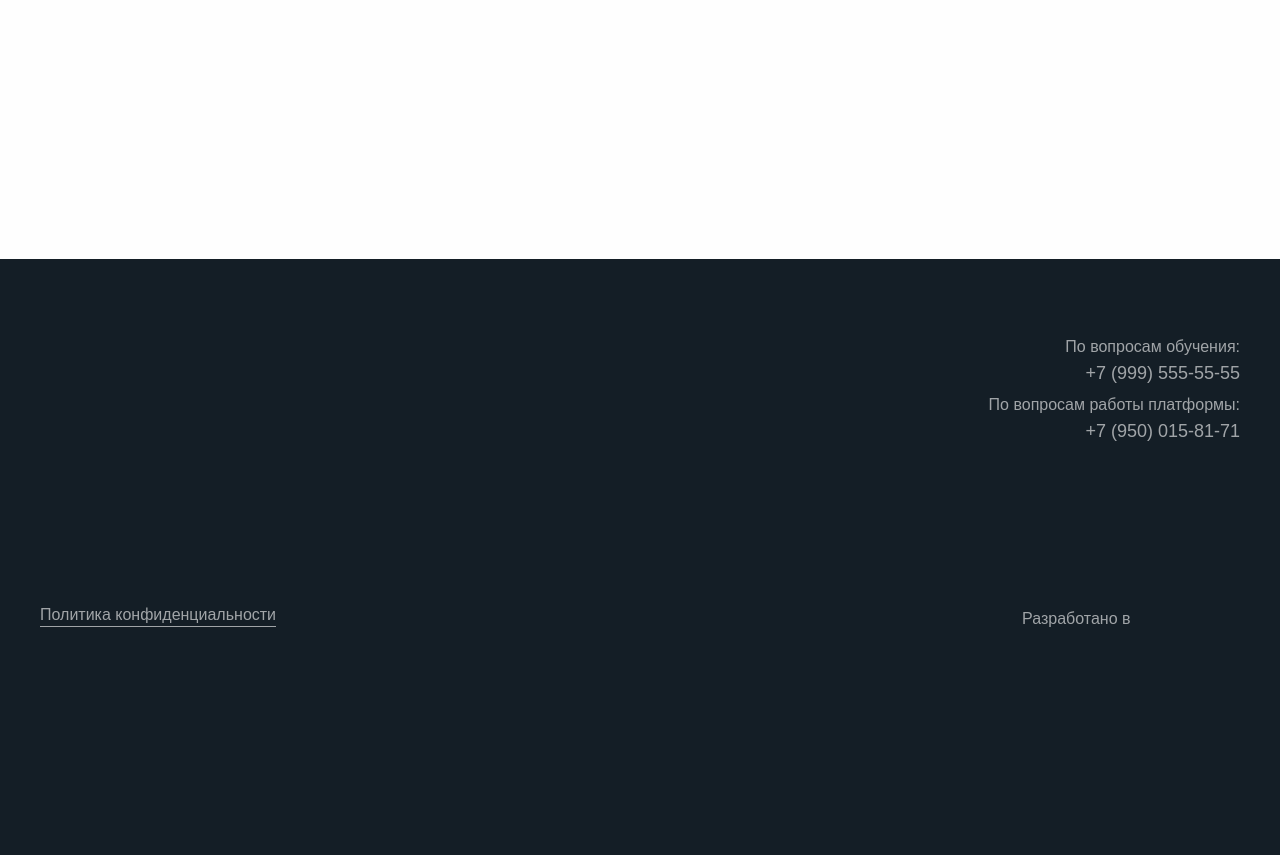
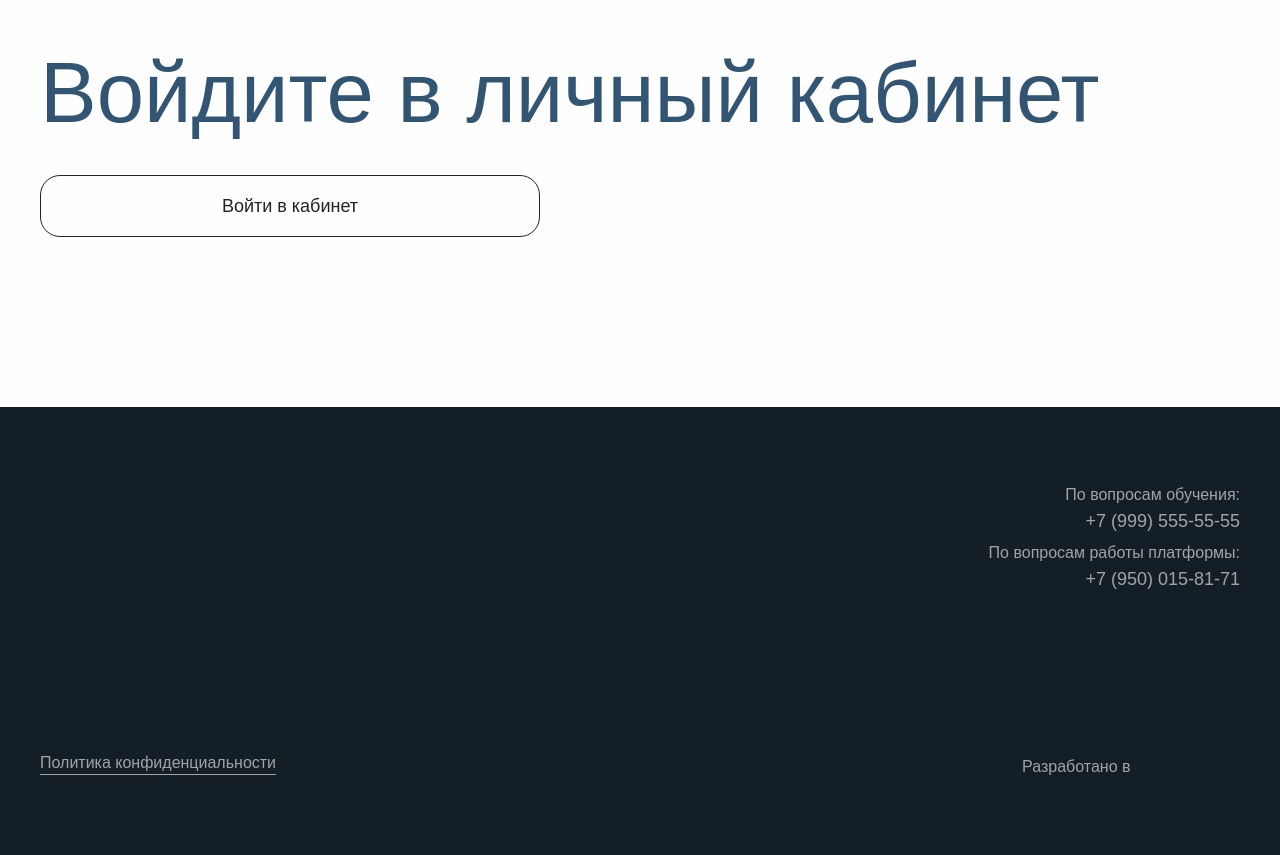
Before and after one commit to Blackbrow1/transpit, a PHP site: page /modules/admin/index.php in a window 1280 px wide. Shown: the part 93-948 px from the top of the page. Before the commit the page ends 720 px from the top, so only its background shows below. Run offline with PHP 8.4, Linux system fonts and the light colour scheme; style sheets or scripts are compiled from the project's sources; some libraries are stand-ins or nearby versions; some web fonts are replaced.

Commit message:
Добавил логику отображения страниц при переходе в окне браузера

```diff
--- a/gulpfile.js
+++ b/gulpfile.js
@@ -145,7 +145,7 @@ export function fonts() {
 }
 
 export function scripts() {
-  return src(`${PATH_TO_SRC}js/*.js`)
+  return src(`${PATH_TO_SRC}js/**/*.js`)
   .pipe(babel())
   .pipe(webpack(webpackConfig))
   // .pipe(terser())
@@ -193,7 +193,7 @@ export function watcher() {
   watch(`${PATH_TO_SRC}img/**/*.{jpg,jpeg,png,gif,svg}`, series(images));
   watch(`${PATH_TO_SRC}user-content/**/*.{jpg,jpeg,png,gif,svg}`, series(copyImages));
   watch(`${PATH_TO_SRC}fonts/*.{eot,ttf,otf,otc,ttc,woff,woff2,svg}`, series(fonts));
-  watch(`${PATH_TO_SRC}js/*.js`, series(scripts));
+  watch(`${PATH_TO_SRC}js/**/*.js`, series(scripts));
   watch(`${PATH_TO_SRC}img/icons/**/*.svg`, series(createStack, reloadServer));
   watch(PATHS_TO_STATIC, series(copyAssets, reloadServer));
 };
--- a/src/scss/blocks/user-card.scss
+++ b/src/scss/blocks/user-card.scss
@@ -106,9 +106,8 @@
     width: 100%;
     height: 100%;
     top: 0;
-    left: calc(-100% - 2px);
+    left: calc(-100% - 4px);
     background-color: $main-dark-color;
-    border-radius: 15px;
     z-index: -1;
     transition: all 0.5s ease;
   }
--- a/src/templates/admin/admin.tpl
+++ b/src/templates/admin/admin.tpl
@@ -1,6 +1,13 @@
 <main>
-  <?php if (isset($_SESSION['login']) && $_SESSION['login'] === 1): ?>
-  <?php if ($_SESSION['logged_user']['role'] === 'admin'): ?>
+  <?php if (isset($userNotLoggedIn)): ?>
+  <section class="user-card">
+    <div class="user-card__wrap">
+      <h1 class="user-card__title">Войдите в личный кабинет</h1>
+
+      <a href="<?php echo HOST; ?>main" class="user-card__back">Войти в кабинет</a>
+    </div>
+  </section>
+  <?php elseif (isset($_SESSION['login']) && $_SESSION['login'] === 1 && $_SESSION['logged_user']['role'] === 'admin'): ?>
   <section class="add-user">
     <div class="add-user__wrap">
 
@@ -245,8 +252,13 @@
       <button class="users-finished-test__button button button--all" type="button">Показать еще</button>
     </div>
   </section>
+  <?php else: ?>
+  <section class="user-card">
+    <div class="user-card__wrap">
+      <h1 class="user-card__title">У вас нет прав администратора</h1>
+
+      <a href="<?php echo HOST; ?>user-card" class="user-card__back">Вернуться в личный кабинет</a>
+    </div>
+  </section>
   <?php endif; ?>
-  <?php
- endif;
- ?>
 </main>
--- a/src/templates/training/training-3.tpl
+++ b/src/templates/training/training-3.tpl
@@ -67,8 +67,7 @@
       ?>
 
       <a href="<?php echo HOST; ?>test-hero-3<?php echo $urlWithToken; ?>"
-        class="training__button button training__button--disable">Сдать
-        тест</a>
+        class="training__button button training__button--disable">Сдать тест</a>
     </div>
   </section>
 </main>
```
Also changed, not shown: src/templates/user-card/user-card.tpl (+12 -2 lines).
